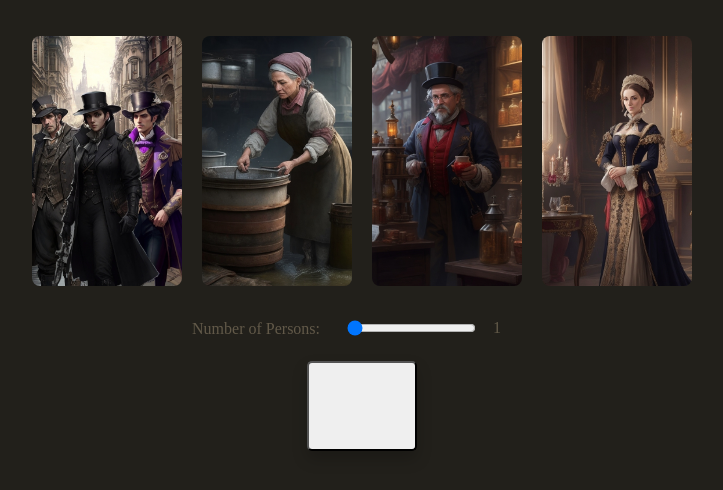
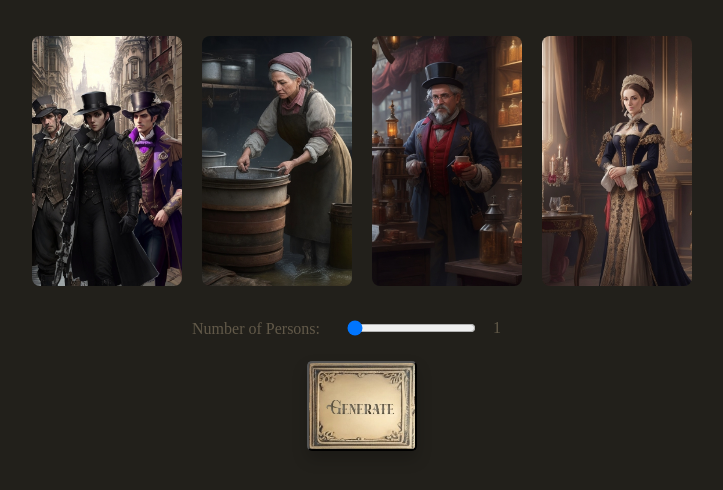
Before and after one commit to Tergrad/PersonGenerator, a plain HTML site: page index.html in a window 1280 px wide. Shown: the part 142-632 px from the top of the page, without its empty margins (278-1001 px from the left). Drawn offline with Linux system fonts and the light colour scheme; the site is published under a folder, as on GitHub Pages, so addresses that start at the root find nothing.

Commit message:
Button correction 1

```diff
--- a/styles.css
+++ b/styles.css
@@ -29,7 +29,7 @@ button {
     width: 110px;
     height: 90px;
     margin: 20px auto;
-    background-image: url(/images/GeneratorButton.webp);
+    background-image: url(./images/GeneratorButton.webp);
     background-position: center;
     background-size: cover;
     text-align: center;
```
